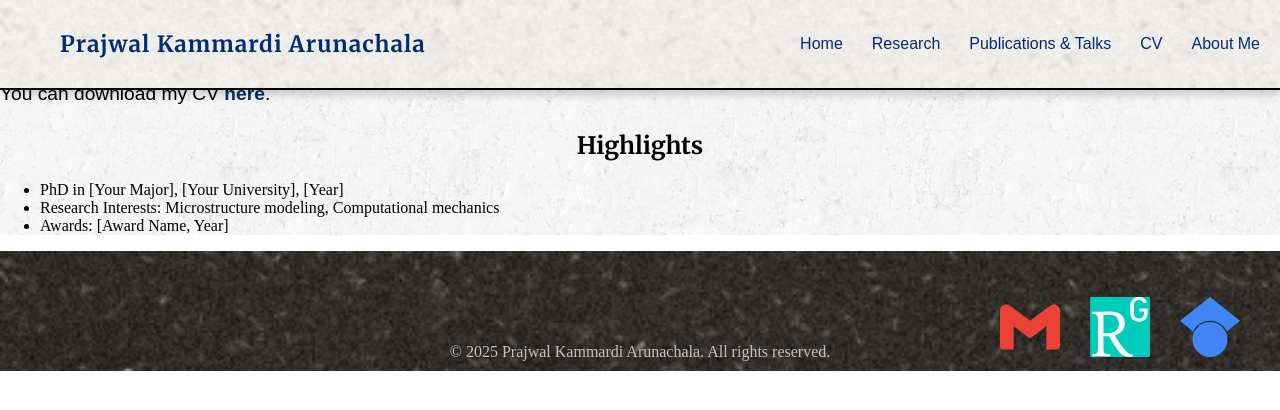
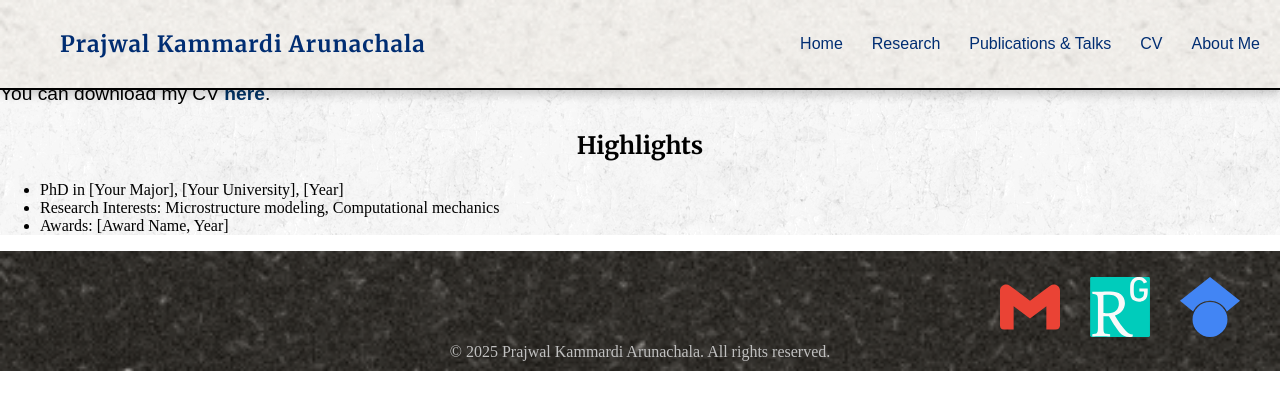
Before and after one commit to prajwalka/prajwalka.github.io, a Jekyll site: the page built from cv.md, in a window 1280 px wide. Shown: the top 410 px of the page. Built offline with Jekyll 4.4.1, drawn with Linux system fonts in a browser that asks for light colours; some web fonts are replaced.

Commit message:
Updating research

```diff
--- a/assets/style.css
+++ b/assets/style.css
@@ -436,7 +436,7 @@ p {
 
 .footer-icons {
   position: absolute;
-  bottom: 10px;
+  bottom: 30px;
   right: 40px;
   display: flex;
   gap: 30px;
```
